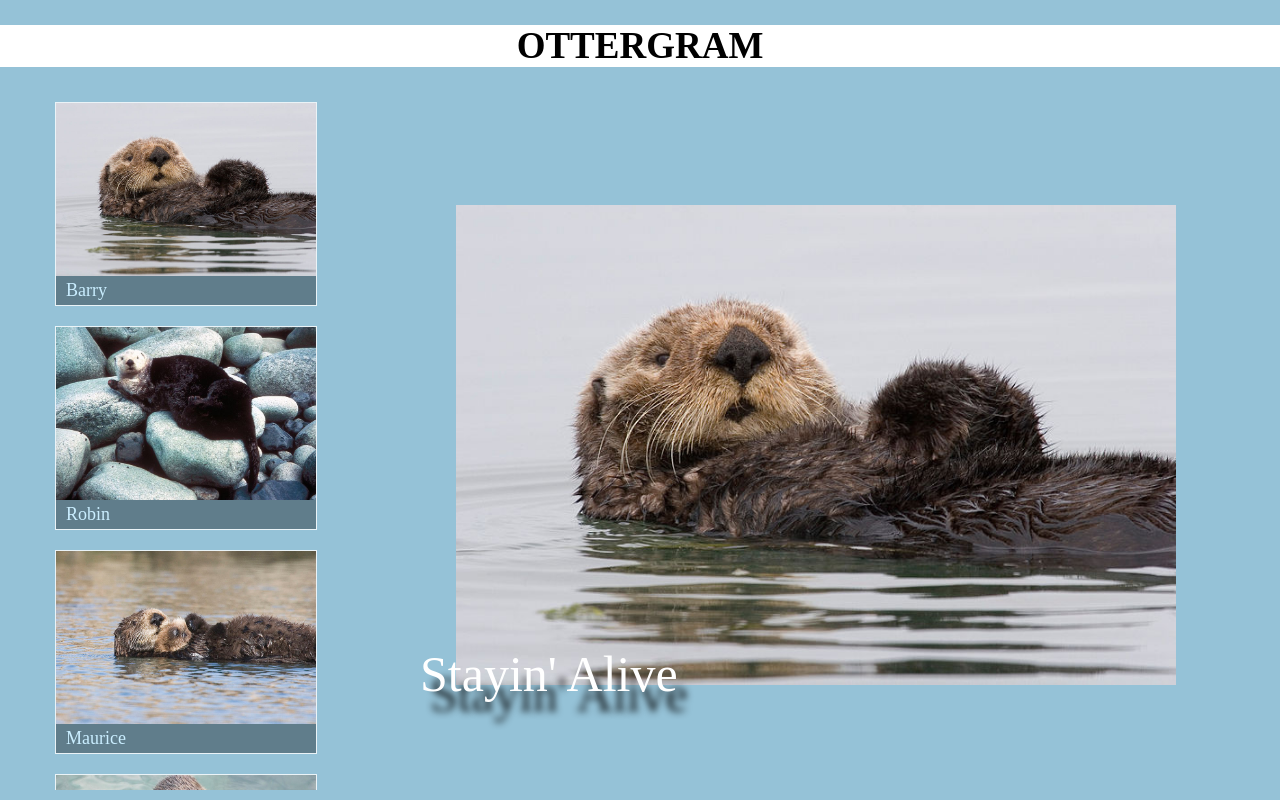
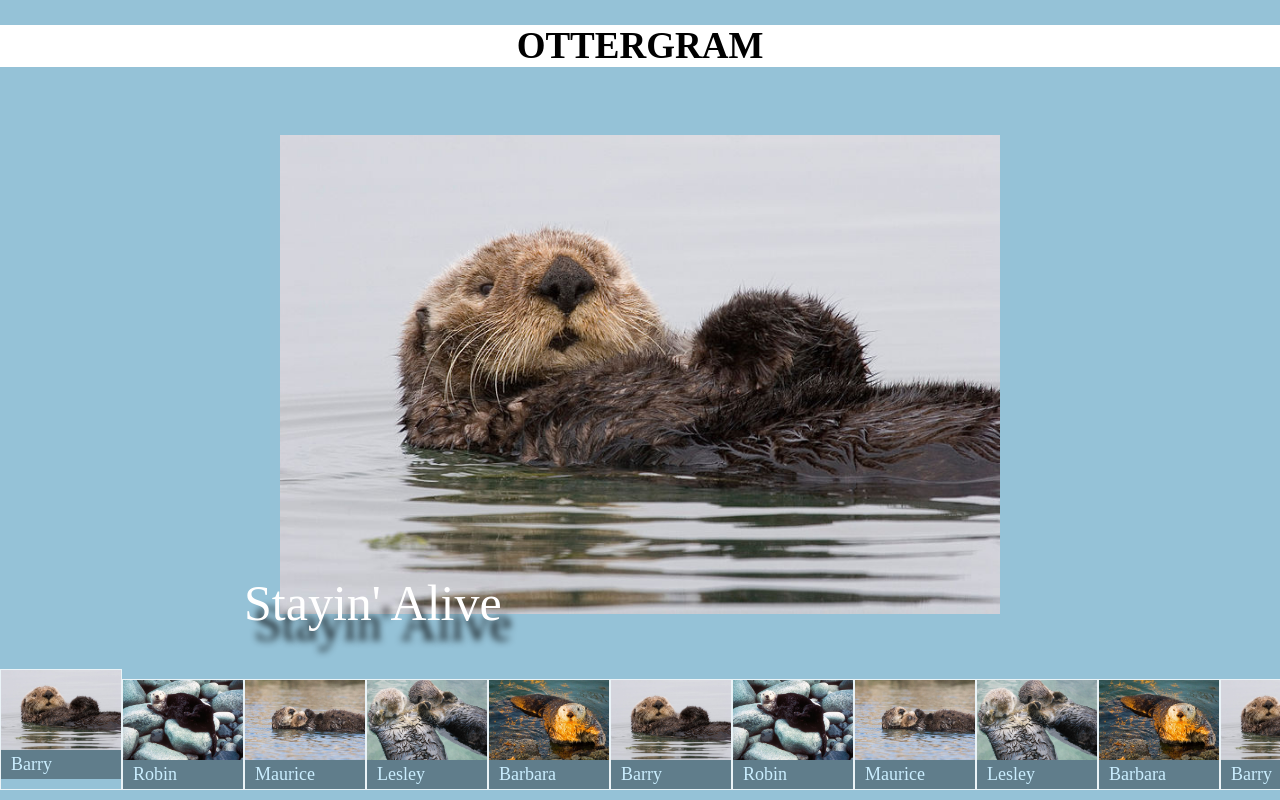
Before and after one commit to yorushikuka/ottergram, a plain HTML site: page index.html in a window 1280 px wide. Drawn offline with nearby package versions, Linux system fonts and the light colour scheme; a web font is replaced by a local one.

Commit message:
Revert "HW 2"
This reverts commit 683b0af71a76e9f4fe31d37aa6d07495bfa21a51.

```diff
--- a/index.html
+++ b/index.html
@@ -1,6 +1,5 @@
 <!DOCTYPE html>
 <html lang="en">
-
 <head>
   <meta charset="UTF-8">
   <meta http-equiv="X-UA-Compatible" content="IE=edge">
@@ -9,59 +8,39 @@
   <link rel="stylesheet" href="https://cdnjs.cloudflare.com/ajax/libs/normalize/8.0.1/normalize.min.css">
   <link rel="stylesheet" href="stylesheets/styles.css">
 </head>
-
 <body>
   <header class="main-header">
     <h1 class="logo-text">ottergram</h1>
   </header>
-  <main class="main-content">
-    </ul>
-    <ul class="thumbnail-list">
-      <li class="thumbnail-item">
-        <a href="img/otter1.jpg" data-image-role="trigger" data-image-title="Stayin' Alive"
-          data-image-url="img/otter1.jpg">
-          <img class="thumbnail-image" src="img/otter1.jpg" alt="">
-          <span class="thumbnail-title">Barry</span>
-        </a>
-      </li>
-      <li class="thumbnail-item">
-        <a href="img/otter2.jpg" data-image-role="trigger" data-image-title="How Deep Is Your Love"
-          data-image-url="img/otter2.jpg">
-          <img class="thumbnail-image" src="img/otter2.jpg" alt="">
-          <span class="thumbnail-title">Robin</span>
-        </a>
-      </li>
-      <li class="thumbnail-item">
-        <a href="img/otter3.jpg" data-image-role="trigger" data-image-title="You Should Be Dancing"
-          data-image-url="img/otter3.jpg">
-          <img class="thumbnail-image" src="img/otter3.jpg" alt="">
-          <span class="thumbnail-title">Maurice</span>
-        </a>
-      </li>
-      <li class="thumbnail-item">
-        <a href="img/otter4.jpg" data-image-role="trigger" data-image-title="Night Fever"
-          data-image-url="img/otter4.jpg">
-          <img class="thumbnail-image" src="img/otter4.jpg" alt="">
-          <span class="thumbnail-title">Lesley</span>
-        </a>
-      </li>
-      <li class="thumbnail-item">
-        <a href="img/otter5.jpg" data-image-role="trigger" data-image-title="To Love Somebody"
-          data-image-url="img/otter5.jpg">
-          <img class="thumbnail-image" src="img/otter5.jpg" alt="">
-          <span class="thumbnail-title">Barbara</span>
-        </a>
-      </li>
-    </ul>
+  <main class="main-content"></ul>
+  <ul class="thumbnail-list">
+    <li class="thumbnail-item"><a href="#"><img class="thumbnail-image" src="img/otter1.jpg" alt="Barry the Otter"><span class="thumbnail-title">Barry</span></a></li>
+    <li class="thumbnail-item"><a href="#"><img class="thumbnail-image" src="img/otter2.jpg" alt="Robin the Otter"><span class="thumbnail-title">Robin</span></a></li>
+    <li class="thumbnail-item"><a href="#"><img class="thumbnail-image" src="img/otter3.jpg" alt="Maurice the Otter"><span class="thumbnail-title">Maurice</span></a></li>
+    <li class="thumbnail-item"><a href="#"><img class="thumbnail-image" src="img/otter4.jpg" alt="Lesley the Otter"><span class="thumbnail-title">Lesley</span></a></li>
+    <li class="thumbnail-item"><a href="#"><img class="thumbnail-image" src="img/otter5.jpg" alt="Barbara the Otter"><span class="thumbnail-title">Barbara</span></a></li>
 
-    <div class="detail-image-container">
-      <div class="detail-image-frame" data-image-role="frame">
-        <img class="detail-image" data-image-role="target" src="img/otter1.jpg" alt="">
-        <span class="detail-image-title" data-image-role="title">Stayin' Alive</span>
-      </div>
+    <li class="thumbnail-item"><a href="#"><img class="thumbnail-image" src="img/otter1.jpg" alt="Barry the Otter"><span class="thumbnail-title">Barry</span></a></li>
+    <li class="thumbnail-item"><a href="#"><img class="thumbnail-image" src="img/otter2.jpg" alt="Robin the Otter"><span class="thumbnail-title">Robin</span></a></li>
+    <li class="thumbnail-item"><a href="#"><img class="thumbnail-image" src="img/otter3.jpg" alt="Maurice the Otter"><span class="thumbnail-title">Maurice</span></a></li>
+    <li class="thumbnail-item"><a href="#"><img class="thumbnail-image" src="img/otter4.jpg" alt="Lesley the Otter"><span class="thumbnail-title">Lesley</span></a></li>
+    <li class="thumbnail-item"><a href="#"><img class="thumbnail-image" src="img/otter5.jpg" alt="Barbara the Otter"><span class="thumbnail-title">Barbara</span></a></li>
+
+    <li class="thumbnail-item"><a href="#"><img class="thumbnail-image" src="img/otter1.jpg" alt="Barry the Otter"><span class="thumbnail-title">Barry</span></a></li>
+    <li class="thumbnail-item"><a href="#"><img class="thumbnail-image" src="img/otter2.jpg" alt="Robin the Otter"><span class="thumbnail-title">Robin</span></a></li>
+    <li class="thumbnail-item"><a href="#"><img class="thumbnail-image" src="img/otter3.jpg" alt="Maurice the Otter"><span class="thumbnail-title">Maurice</span></a></li>
+    <li class="thumbnail-item"><a href="#"><img class="thumbnail-image" src="img/otter4.jpg" alt="Lesley the Otter"><span class="thumbnail-title">Lesley</span></a></li>
+    <li class="thumbnail-item"><a href="#"><img class="thumbnail-image" src="img/otter5.jpg" alt="Barbara the Otter"><span class="thumbnail-title">Barbara</span></a></li>
+    <li class="thumbnail-item"><a href="#"><img class="thumbnail-image" src="img/FlexboxFroggyL24.jpg" alt="Flexbox Defense"><span class="thumbnail-title">FlexboxDefenseL24</span></a></li>
+    <li class="thumbnail-item"><a href="#"><img class="thumbnail-image" src="img/GridGardenL28.jpg" alt="Grid Garden"><span class="thumbnail-title">GridGardenL28</span></a></li>
+  </ul>
+
+  <div class="detail-image-container">
+    <div class="detail-image-frame">
+      <img class="detail-image" src="img/otter1.jpg" alt="">
+      <span class="detail-image-title">Stayin' Alive</span>
     </div>
-  </main>
-  <script src="scripts/main.js" charset="utf-8"></script>
+  </div>
+</main>
 </body>
-
 </html>
--- a/scripts/main.js
+++ /dev/null
@@ -1,82 +0,0 @@
-var DETAIL_IMAGE_SELECTOR = '[data-image-role=\"target\"]';
-var DETAIL_TITLE_SELECTOR = '[data-image-role="title"]';
-var DETAIL_FRAME_SELECTOR = '[data-image-role="frame"]';
-var THUMBNAIL_LINK_SELECTOR = '[data-image-role="trigger"]';
-var HIDDEN_DETAIL_CLASS = 'hidden-detail';
-var TINY_EFFECT_CLASS = 'is-tiny';
-var ESC_KEY = 27;
-
-function setDetails(imageUrl, titleText) {
-    'use strict';
-    var detailImage = document.querySelector(DETAIL_IMAGE_SELECTOR);
-    detailImage.setAttribute('src', imageUrl);
-
-    var detailTitle = document.querySelector(DETAIL_TITLE_SELECTOR);
-    detailTitle.textContent = titleText;
-}
-
-function imageFromThumb(thumbnail) {
-    'use strict';
-    return thumbnail.getAttribute('data-image-url');
-}
-
-function titleFromThumb(thumbnail) {
-    'use strict';
-    return thumbnail.getAttribute('data-image-title');
-}
-
-function setDetailsFromThumb(thumbnail) {
-    'use strict';
-    setDetails(imageFromThumb(thumbnail), titleFromThumb(thumbnail));
-}
-
-function addThumbClickHandler(thumb) {
-    'use strict';
-    thumb.addEventListener('click', function (event) {
-        event.preventDefault();
-        setDetailsFromThumb(thumb);
-        showDetails();
-    });
-}
-
-function getThumbnailsArray() {
-    'use strict';
-    var thumbnails = document.querySelectorAll(THUMBNAIL_LINK_SELECTOR);
-    var thumbnailArray = [].slice.call(thumbnails);
-    return thumbnailArray;
-}
-
-function hideDetails() {
-    'use strict';
-    document.body.classList.add(HIDDEN_DETAIL_CLASS);
-}
-
-function showDetails() {
-    'use strict';
-    var frame = document.querySelector(DETAIL_FRAME_SELECTOR);
-    document.body.classList.remove(HIDDEN_DETAIL_CLASS);
-    frame.classList.add(TINY_EFFECT_CLASS);
-    setTimeout(function () {
-        frame.classList.remove(TINY_EFFECT_CLASS);
-        }, 50);
-}
-
-function addKeyPressHandler() {
-    'use strict';
-    document.body.addEventListener('keyup', function (event) {
-        event.preventDefault();
-        console.log(event.keyCode);
-        if (event.keyCode === ESC_KEY) {
-            hideDetails();
-        }
-    });
-}
-
-function initializeEvents() {
-    'use strict';
-    var thumbnails = getThumbnailsArray();
-    thumbnails.forEach(addThumbClickHandler);
-    addKeyPressHandler();
-}
-
-initializeEvents();
--- a/stylesheets/styles.css
+++ b/stylesheets/styles.css
@@ -1,27 +1,26 @@
 @font-face {
-  font-family: "lakeshore";
-  src: url("fonts/LAKESHOR-webfont.eot");
-  src: url("fonts/LAKESHOR-webfont.eot?#iefix") format("embedded-opentype"),
-    url("fonts/LAKESHOR-webfont.woff") format("woff"),
-    url("fonts/LAKESHOR-webfont.ttf") format("truetype"),
-    url("fonts/LAKESHOR-webfont.svg#lakeshore") format("svg");
+  font-family: 'lakeshore';
+  src: url('fonts/LAKESHOR-webfont.eot');
+  src: url('fonts/LAKESHOR-webfont.eot?#iefix') format('embedded-opentype'),
+       url('fonts/LAKESHOR-webfont.woff') format('woff'),
+       url('fonts/LAKESHOR-webfont.ttf') format('truetype'),
+       url('fonts/LAKESHOR-webfont.svg#lakeshore') format('svg');
   font-weight: normal;
   font-style: normal;
 }
 
 @font-face {
-  font-family: "airstreamregular";
-  src: url("fonts/Airstream-webfont.eot");
-  src: url("fonts/Airstream-webfont.eot?#iefix") format("embedded-opentype"),
-    url("fonts/Airstream-webfont.woff") format("woff"),
-    url("fonts/Airstream-webfont.ttf") format("truetype"),
-    url("fonts/Airstream-webfont.svg#lakeshore") format("svg");
+  font-family: 'airstreamregular';
+  src: url('fonts/Airstream-webfont.eot');
+  src: url('fonts/Airstream-webfont.eot?#iefix') format('embedded-opentype'),
+       url('fonts/Airstream-webfont.woff') format('woff'),
+       url('fonts/Airstream-webfont.ttf') format('truetype'),
+       url('fonts/Airstream-webfont.svg#lakeshore') format('svg');
   font-weight: normal;
   font-style: normal;
 }
 
-html,
-body {
+html, body {
   height: 100%;
 }
 
@@ -56,7 +55,7 @@ a {
   flex-direction: column;
 }
 
-.thumbnail-item+.thumbnail-item {
+.thumbnail-item + .thumbnail-item {
   margin-top: 10px;
 }
 
@@ -66,13 +65,7 @@ a {
   max-width: 120px;
   border: 1px solid rgb(100%, 100%, 100%);
   border: 1px solid rgb(100%, 100%, 100%, 0.8);
-
-  transition: transform 133ms ease-in-out;
 }
-
-.thumbnail-item:hover {
-  transform: scale(1.2);
-  }
 
 .thumbnail-list {
   flex: 0 1 auto;
@@ -80,7 +73,7 @@ a {
   display: flex;
   justify-content: space-between;
   list-style: none;
-  padding: 20px 0;
+  padding: 0;
 
   white-space: nowrap;
   overflow-x: auto;
@@ -112,14 +105,7 @@ a {
 .detail-image-frame {
   position: relative;
   text-align: center;
-
-  transition: transform 333ms cubic-bezier(.58,.27,.74,.67);
 }
-
-.is-tiny {
-  transform: scale(0.001);
-  transition: transform 0ms;
-  }
 
 .detail-image {
   width: 90%;
@@ -134,38 +120,3 @@ a {
   text-shadow: rgba(0, 0, 0, 0.9) 10px 20px 7px;
   font-size: 50px;
 }
-
-.hidden-detail .detail-image-container {
-  display: none;
-}
-
-.hidden-detail .thumbnail-list {
-  flex-direction: column;
-  align-items: center;
-  }
-  .hidden-detail .thumbnail-item {
-  max-width: 80%;
-  }
-
-@media all and (min-width: 768px) {
-  .main-content {
-    flex-direction: row;
-    overflow: hidden;
-  }
-
-  .thumbnail-list {
-    flex-direction: column;
-    order: 0;
-    margin-left: 20px;
-
-    padding: 0 35px;
-  }
-
-  .thumbnail-item {
-    max-width: 260px;
-  }
-
-  .thumbnail-item+.thumbnail-item {
-    margin-top: 20px;
-  }
-}
```
